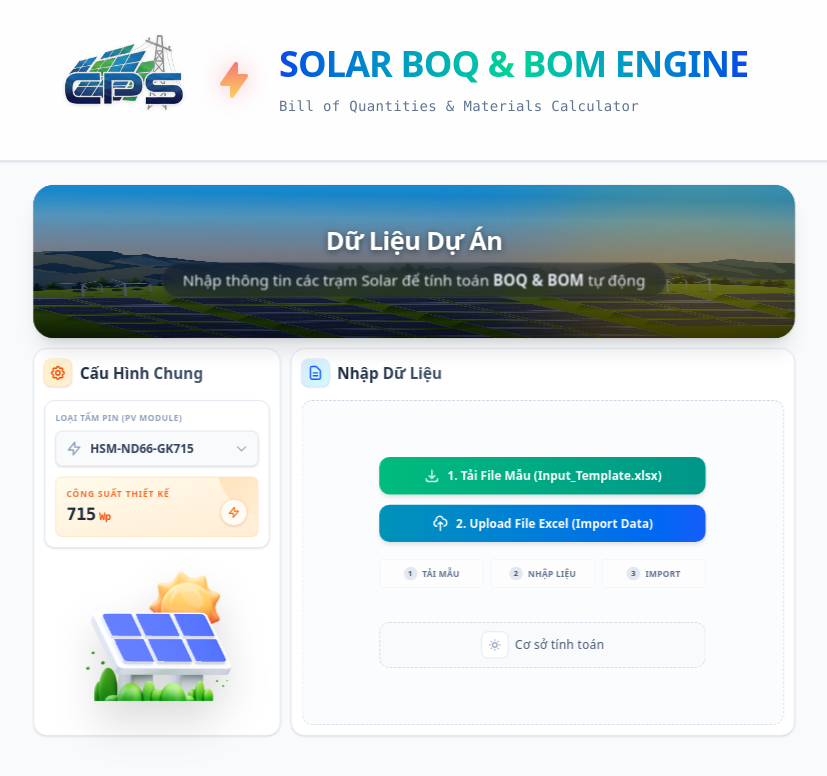
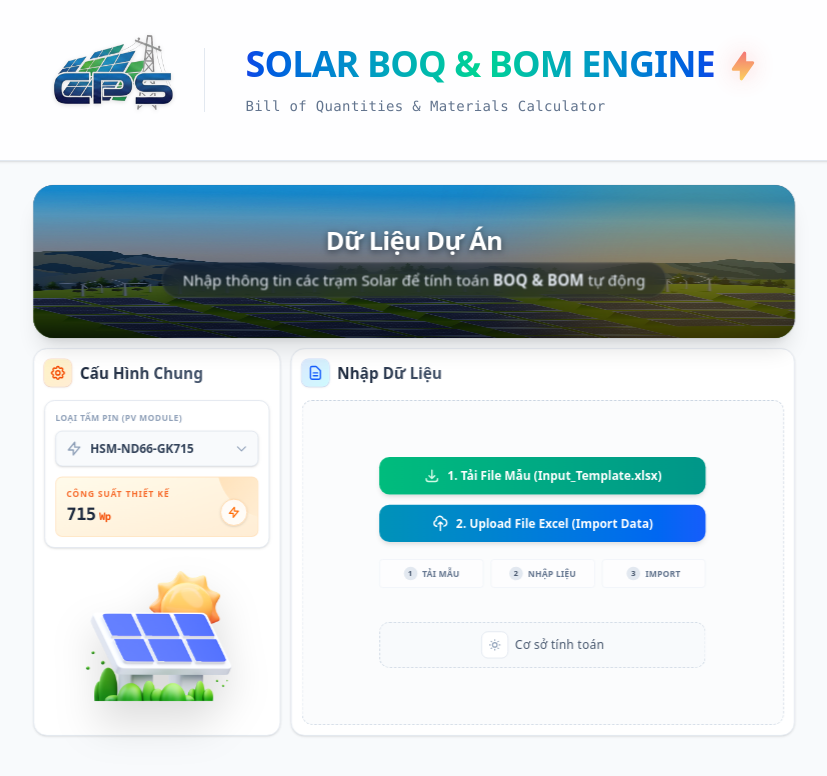
Before and after one commit to huy16/CPS-Solar-BOM, a React (Vite) app: page / in a window 1280 px wide. Shown: the top 776 px of the page, without its empty margins (226-1053 px from the left). Built offline with nearby package versions, Linux system fonts and the light colour scheme.

Commit message:
style: move lightning bolt icon after 'Engine' and restore vertical divider

```diff
--- a/src/App.jsx
+++ b/src/App.jsx
@@ -14,7 +14,7 @@ function App() {
       {/* Header with CPS Branding */}
       <header className="bg-white/80 backdrop-blur-md shadow-sm border-b border-slate-200 sticky top-0 z-50">
         <div className="max-w-7xl mx-auto px-6 py-4">
-          <div className="flex flex-row items-center justify-center gap-0">
+          <div className="flex flex-row items-center justify-center gap-2">
             {/* CPS Logo - Clickable Reset */}
             <button
               onClick={handleReset}
@@ -28,28 +28,30 @@ function App() {
               />
             </button>
 
-            {/* Lightning Bolt Icon Replacement for Divider */}
-            <div className="flex items-center justify-center ml-4 px-2">
-              <svg className="w-10 h-10 animate-pulse drop-shadow-[0_0_12px_rgba(239,68,68,0.5)]" viewBox="0 0 20 20">
-                <defs>
-                  <linearGradient id="boltGradient" x1="0%" y1="0%" x2="0%" y2="100%">
-                    <stop offset="0%" stopColor="#ef4444" /> {/* red-500 */}
-                    <stop offset="100%" stopColor="#fbbf24" /> {/* amber-400 */}
-                  </linearGradient>
-                </defs>
-                <path fill="url(#boltGradient)" fillRule="evenodd" d="M11.3 1.046A1 1 0 0112 2v5h4a1 1 0 01.82 1.573l-7 10A1 1 0 018 18v-5H4a1 1 0 01-.82-1.573l7-10a1 1 0 011.12-.38z" clipRule="evenodd" />
-              </svg>
-            </div>
+            {/* Vertical Divider */}
+            <div className="h-16 w-px bg-slate-200 mx-4"></div>
 
             {/* Title Block with Glassmorphism & Energy Gradient */}
             <div className="relative group p-4 rounded-2xl overflow-hidden transition-all duration-500 border border-transparent hover:border-energy-100 hover:shadow-lg hover:shadow-energy-100/50">
               {/* Animated Background */}
               <div className="absolute inset-0 bg-gradient-to-br from-energy-50/50 via-white to-cyan-50/50 opacity-0 group-hover:opacity-100 transition-opacity duration-500"></div>
 
-              <div className="relative pl-0">
-                <h1 className="text-4xl font-extrabold tracking-tight uppercase bg-gradient-to-r from-blue-700 via-emerald-400 to-blue-700 bg-clip-text text-transparent animate-gradient-x font-display pb-1">
-                  Solar BOQ & BOM Engine
-                </h1>
+              <div className="relative pl-0 flex flex-col">
+                <div className="flex items-center gap-3">
+                  <h1 className="text-4xl font-extrabold tracking-tight uppercase bg-gradient-to-r from-blue-700 via-emerald-400 to-blue-700 bg-clip-text text-transparent animate-gradient-x font-display pb-1">
+                    Solar BOQ & BOM Engine
+                  </h1>
+                  {/* Lightning Bolt Icon - Moved after 'Engine' */}
+                  <svg className="w-8 h-8 animate-pulse drop-shadow-[0_0_12px_rgba(239,68,68,0.4)] shrink-0" viewBox="0 0 20 20">
+                    <defs>
+                      <linearGradient id="boltGradient" x1="0%" y1="0%" x2="0%" y2="100%">
+                        <stop offset="0%" stopColor="#ef4444" />
+                        <stop offset="100%" stopColor="#fbbf24" />
+                      </linearGradient>
+                    </defs>
+                    <path fill="url(#boltGradient)" fillRule="evenodd" d="M11.3 1.046A1 1 0 0112 2v5h4a1 1 0 01.82 1.573l-7 10A1 1 0 018 18v-5H4a1 1 0 01-.82-1.573l7-10a1 1 0 011.12-.38z" clipRule="evenodd" />
+                  </svg>
+                </div>
                 <p className="text-slate-500 text-lg mt-2 font-medium tracking-wide flex items-center gap-2 font-mono text-sm">
                   Bill of Quantities & Materials Calculator
                   <span className="relative flex h-2.5 w-2.5">
```
